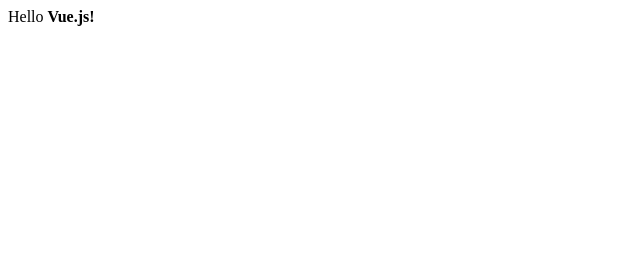
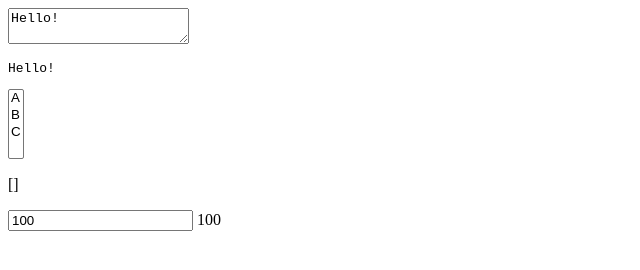
Before and after one commit to sy611/VueNekobon, a plain HTML site: page index.html in a window 1280 px wide. Shown: the whole page, without its empty margins (0-640 px from the left). Drawn offline with nearby package versions, Linux system fonts and the light colour scheme.

Commit message:
P.113まで終わった

```diff
--- a/index.html
+++ b/index.html
@@ -7,8 +7,18 @@
   </head>
   <body>
     <div id="app">
-      <!-- <span>{{ message }}</span> -->
-      <span v-html="message"></span>
+      <textarea v-model="message"></textarea>
+      <pre>{{ message }}</pre>
+
+      <select v-model="val" multiple>
+        <option value="a">A</option>
+        <option value="b">B</option>
+        <option value="c">C</option>
+      </select>
+      <p>{{ val }}</p>
+
+      <input type="text" v-model.number="price"> {{ price }}
+
     </div>
     <script src="https://cdn.jsdelivr.net/npm/vue@2.5.13/dist/vue.js"></script>
     <script src="main.js"></script>
--- a/main.css
+++ b/main.css
@@ -9,3 +9,12 @@
 #app[v-cloak] {
   opacirty: 0;
 }
+
+
+img {
+  opacity: 1;
+  transition: opacity 1s;
+}
+img.hide {
+  opacity: 0;
+}
--- a/main.js
+++ b/main.js
@@ -1,7 +1,12 @@
 var app = new Vue({
   el: '#app',
   data: {
-    message: 'Hello <strong>Vue.js!</strong>'
+    message: 'Hello!',
+    val: [],
+    price: 100
+  },
+  methods: {
+
   }
 
 });
```
Also changed, not shown: image.jpg (added).
